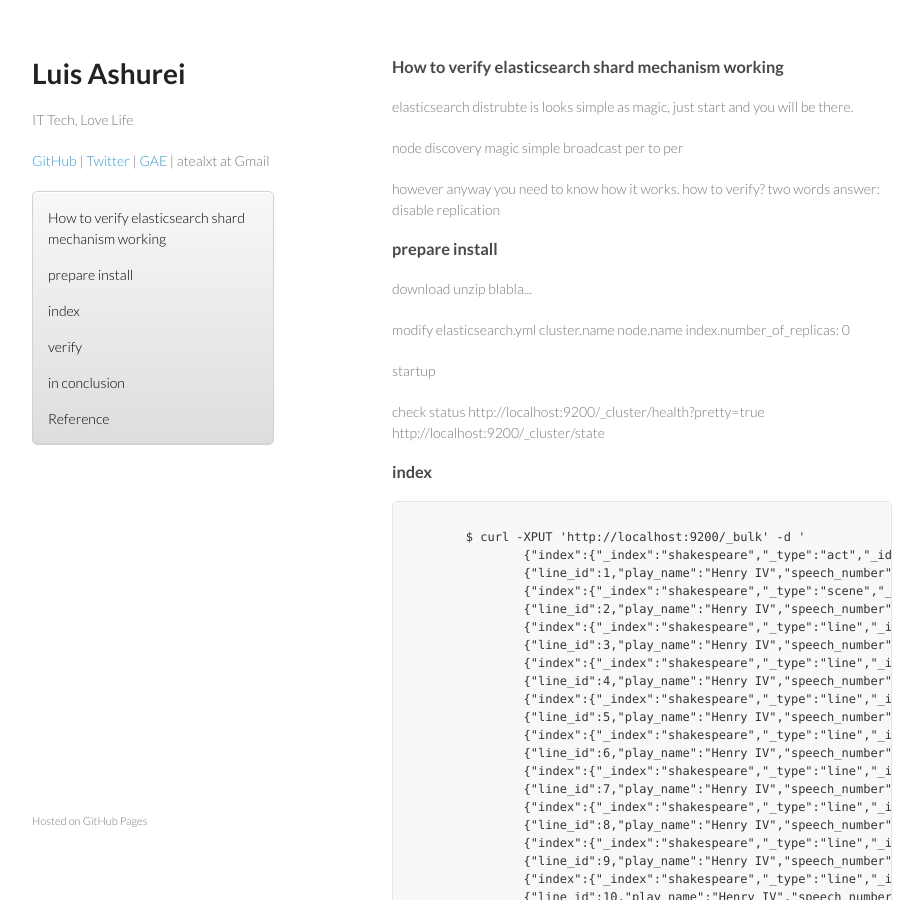
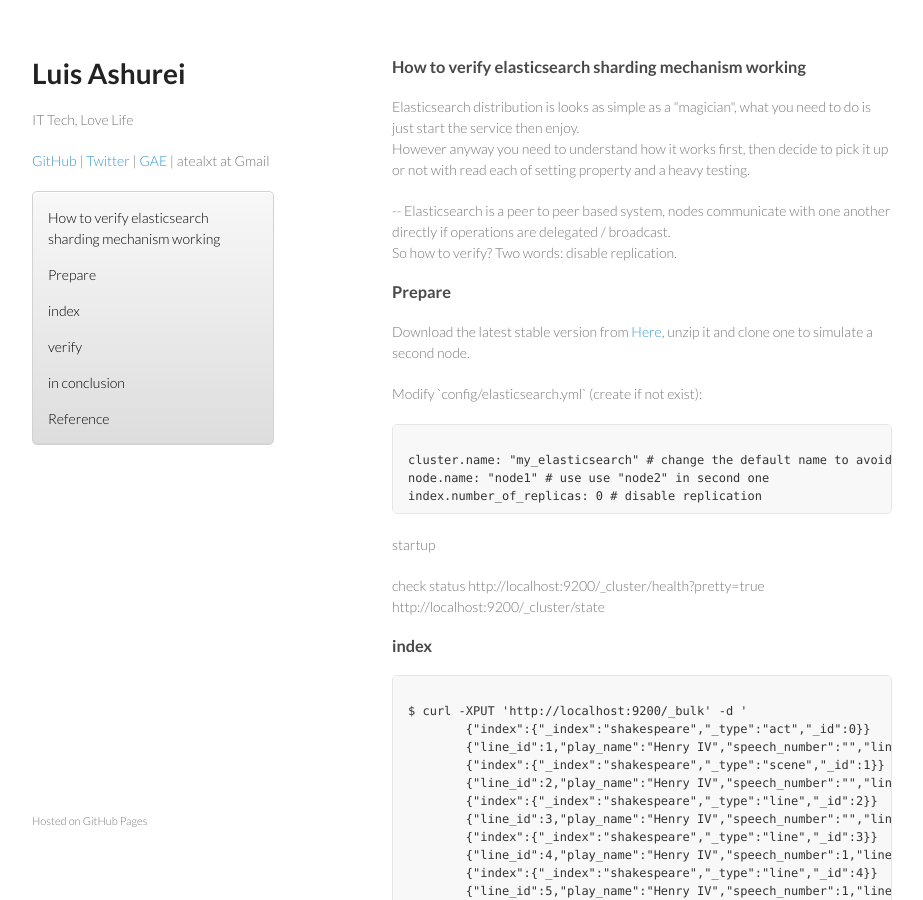
Before and after one commit to atealxt/atealxt.github.io, a Jekyll site: the page built from _posts/2014-09-24-how-to-verify-elasticsearch-shard.html, in a window 1280 px wide and 900 px high. Shown: the whole window, without its empty margins (178-1101 px from the left). Built offline with Jekyll 4.4.1, drawn with Linux system fonts in a browser that asks for light colours; comment, search, counter and statistics services are not loaded.

Commit message:
Update 2014-09-24-how-to-verify-elasticsearch-shard.html

```diff
--- a/_posts/2014-09-24-how-to-verify-elasticsearch-shard.html
+++ b/_posts/2014-09-24-how-to-verify-elasticsearch-shard.html
@@ -1,6 +1,6 @@
 ---
 layout: default
-title: How to verify elasticsearch shard mechanism working
+title: How to verify elasticsearch sharding mechanism working
 description: Step to verify elasticsearch sharding mechanism working
 keywords: verify elasticsearch sharding, cluster, distribute
 index: false
@@ -11,35 +11,31 @@ comments: disqus
 {{ page.title }}
 </h3>
 <p>
-elasticsearch distrubte is looks simple as magic, just start and you will be there.
+Elasticsearch distribution is looks as simple as a "magician", what you need to do is just start the service then enjoy. <br>
+However anyway you need to understand how it works first, then decide to pick it up or not with read each of setting property and a heavy testing.
 </p>
 
 <p>
-node discovery
-	magic simple
-	broadcast
-	per to per
-</p>
-
-<p>
-however anyway you need to know how it works.
-how to verify? two words answer: disable replication
+-- Elasticsearch is a peer to peer based system, nodes communicate with one another directly if operations are delegated / broadcast. <br>
+So how to verify? Two words: disable replication.
 </p>
 
 <h3>
 <a href="#install" name="install" class="anchor"><span class="octicon octicon-link"></span></a>
-prepare install
+Prepare
 </h3>
 
 <p>
-download unzip blabla...
+Download the latest stable version from <a href="http://www.elasticsearch.org/download/">Here</a>, unzip it and clone one to simulate a second node.
 </p>
 
 <p>
-modify elasticsearch.yml
-	cluster.name
-	node.name
-	index.number_of_replicas: 0
+Modify `config/elasticsearch.yml` (create if not exist): <br>
+<pre><code>
+cluster.name: "my_elasticsearch" # change the default name to avoid possible conflict
+node.name: "node1" # use use "node2" in second one
+index.number_of_replicas: 0 # disable replication
+</code></pre>
 </p>
 
 <p>
```
Lines whose indentation alone changed are shown as unchanged.
